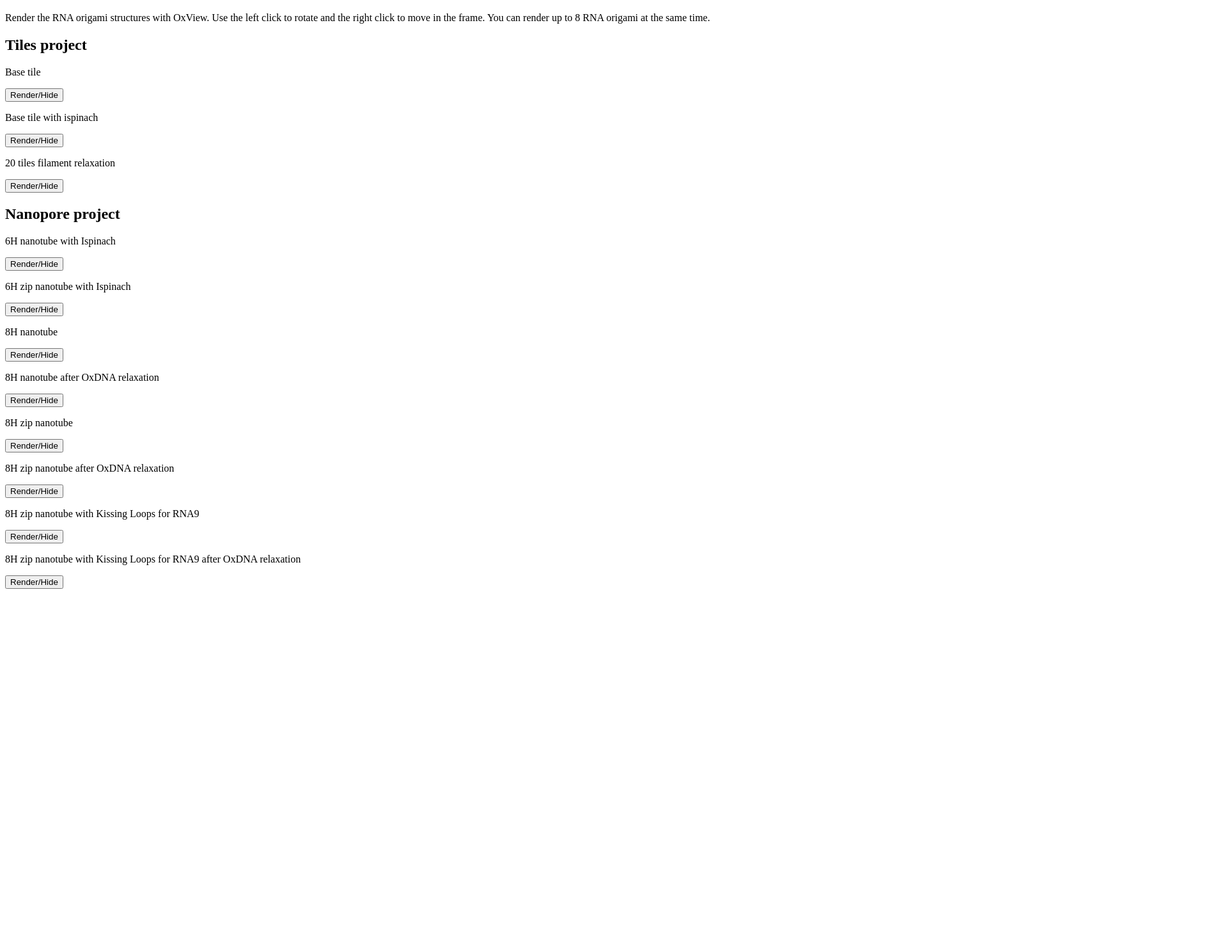
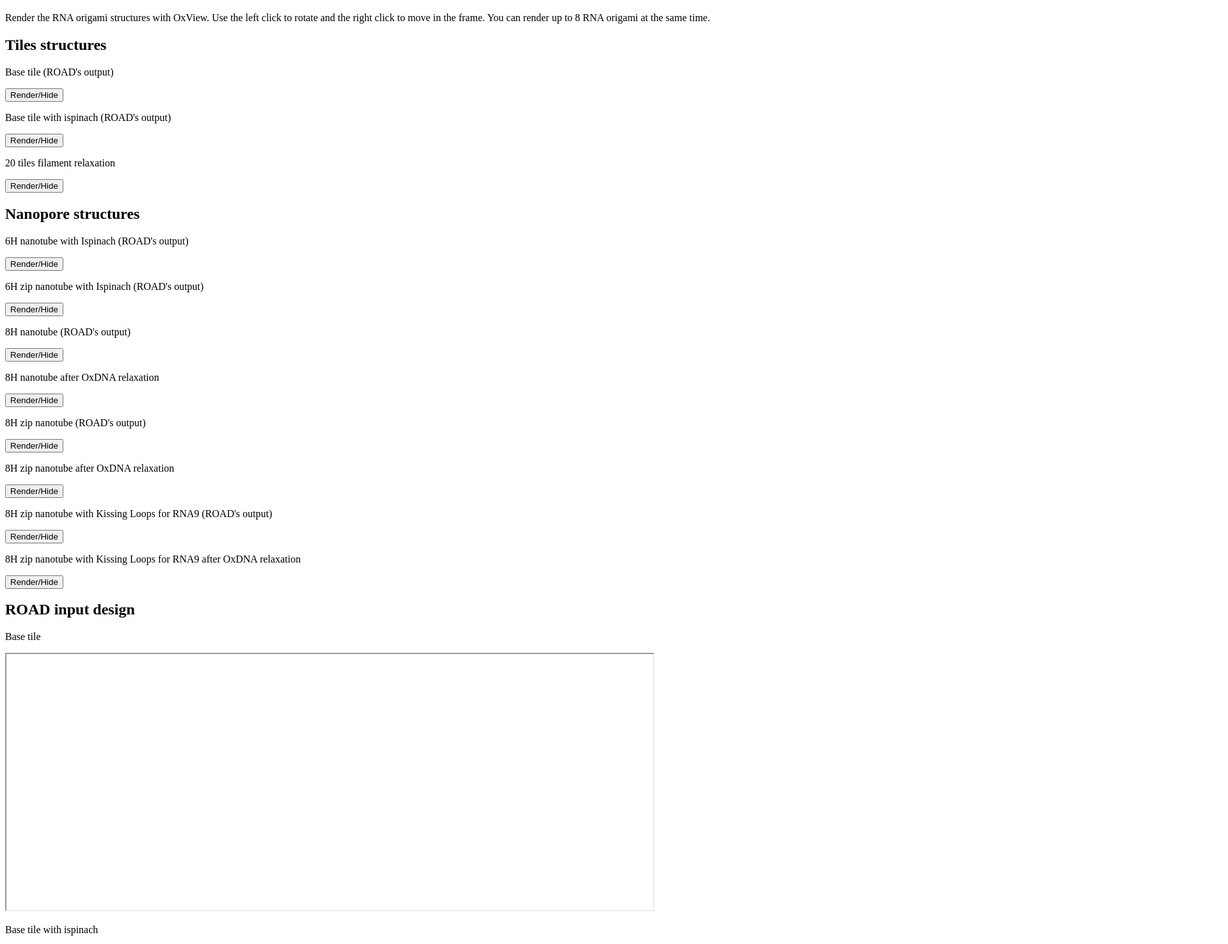
Before and after one commit to Lucandia/lmonari5.github.io, a plain HTML site: page index.html in a window 1280 px wide. Shown: the part 61-1536 px from the top of the page at 64% size, 1920 px wide, since content can reach past the window. Before the commit the page ends 989 px from the top, so only its background shows below. Drawn offline with nearby package versions, Linux system fonts and the light colour scheme.

Commit message:
Add files via upload

```diff
--- a/index.html
+++ b/index.html
@@ -61,7 +61,6 @@ $(function(){
       } else{ $('#iframeHolder11').html('') }
     });
 });
-
 </script>
 
 <body>
@@ -71,9 +70,9 @@ $(function(){
   You can render up to 8 RNA origami at the same time.
 </p>
 
-<h2>Tiles project</h2>
+<h2>Tiles structures</h2>
 
-<p>Base tile</p>
+<p>Base tile (ROAD's output)</p>
 
 <script>
   function handle1(){
@@ -97,7 +96,7 @@ $(function(){
 <button id="button1">Render/Hide</button>
 <div id="iframeHolder1"></div>
 
- <p>Base tile with ispinach</p>
+<p>Base tile with ispinach (ROAD's output)</p>
 
 <script>
   function handle2(){
@@ -147,9 +146,9 @@ $(function(){
 
 
 
- <h2>Nanopore project</h2>
+ <h2>Nanopore structures</h2>
 
- <p>6H nanotube with Ispinach</p>
+ <p>6H nanotube with Ispinach (ROAD's output)</p>
 
 <script>
   function handle4(){
@@ -173,7 +172,7 @@ $(function(){
 <button id="button4">Render/Hide</button>
 <div id="iframeHolder4"></div>
 
-<p>6H zip nanotube with Ispinach</p>
+<p>6H zip nanotube with Ispinach (ROAD's output)</p>
 
 <script>
   function handle5(){
@@ -197,7 +196,7 @@ $(function(){
 <button id="button5">Render/Hide</button>
 <div id="iframeHolder5"></div>
 
-<p>8H nanotube</p>
+<p>8H nanotube (ROAD's output)</p>
 
  <script>
   function handle6(){
@@ -245,7 +244,7 @@ $(function(){
 <button id="button7">Render/Hide</button>
 <div id="iframeHolder7"></div>
 
- <p>8H zip nanotube</p>
+ <p>8H zip nanotube (ROAD's output)</p>
 
  <script>
   function handle8(){
@@ -293,7 +292,7 @@ $(function(){
 <button id="button9">Render/Hide</button>
 <div id="iframeHolder9"></div>
 
- <p>8H zip nanotube with Kissing Loops for RNA9</p>
+ <p>8H zip nanotube with Kissing Loops for RNA9 (ROAD's output)</p>
 
  <script>
   function handle10(){
@@ -341,5 +340,28 @@ $(function(){
 <button id="button11">Render/Hide</button>
 <div id="iframeHolder11"></div>
 
+<h2> ROAD input design</h2>
+
+<p>Base tile</p>
+<div><iframe src="file:./data/text_input/tile.txt" width=80% height=400> </iframe></div>
+
+<p>Base tile with ispinach</p>
+<div><iframe src="file:./data/text_input/tile_ispinach.txt" width=80% height=400> </iframe> </div>
+
+<p>6H nanotube with Ispinach</p>
+<div><iframe src="file:./data/text_input/6H.txt" width=80% height=500> </iframe> </div>
+
+<p>6H zip nanotube with Ispinach</p>
+<div><iframe src="file:./data/text_input/6H_zip.txt" width=80% height=700> </iframe> </div>
+
+<p>8H nanotube</p>
+<div><iframe src="file:./data/text_input/8H.txt" width=2700 height=1000 style="-moz-transform-origin: 0 0; -webkit-transform-origin: 0 0;;-webkit-transform:scale(0.5); -moz-transform-scale(0.5);"> </iframe> </div>
+
+<p>8H zip nanotube</p>
+<div><iframe src="file:./data/text_input/8H_zip.txt" width=2700 height=1000 style="-moz-transform-origin: 0 0; -webkit-transform-origin: 0 0;;-webkit-transform:scale(0.5); -moz-transform-scale(0.5);"> </iframe> </div>
+
+<p>8H zip nanotube with Kissing Loops for RNA9</p>
+<div><iframe src="file:./data/text_input/8H_zip_KL9.txt" width=2700 height=1000 style="-moz-transform-origin: 0 0; -webkit-transform-origin: 0 0;;-webkit-transform:scale(0.5); -moz-transform-scale(0.5);"> </iframe> </div>
+
  </body>
 </html>
```
